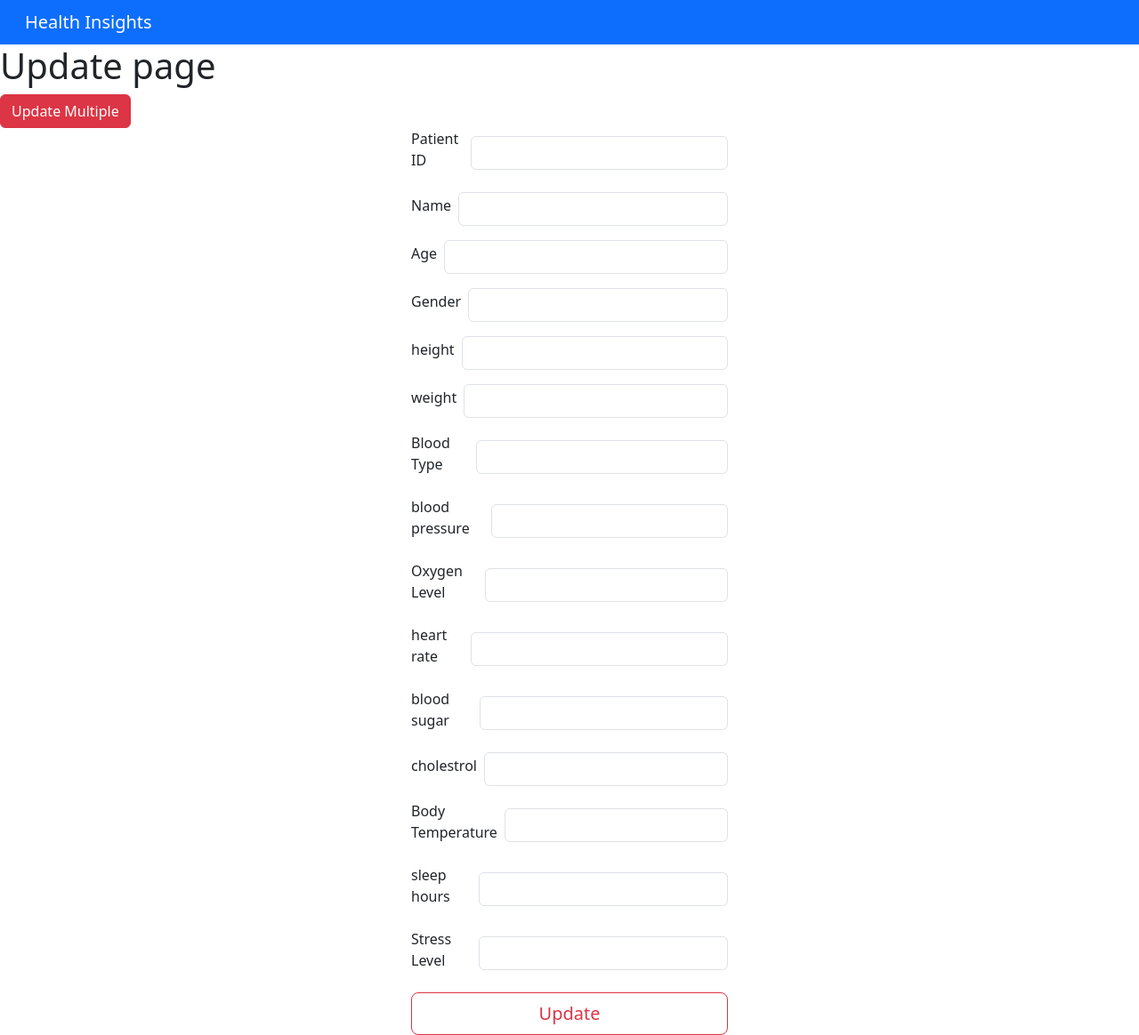
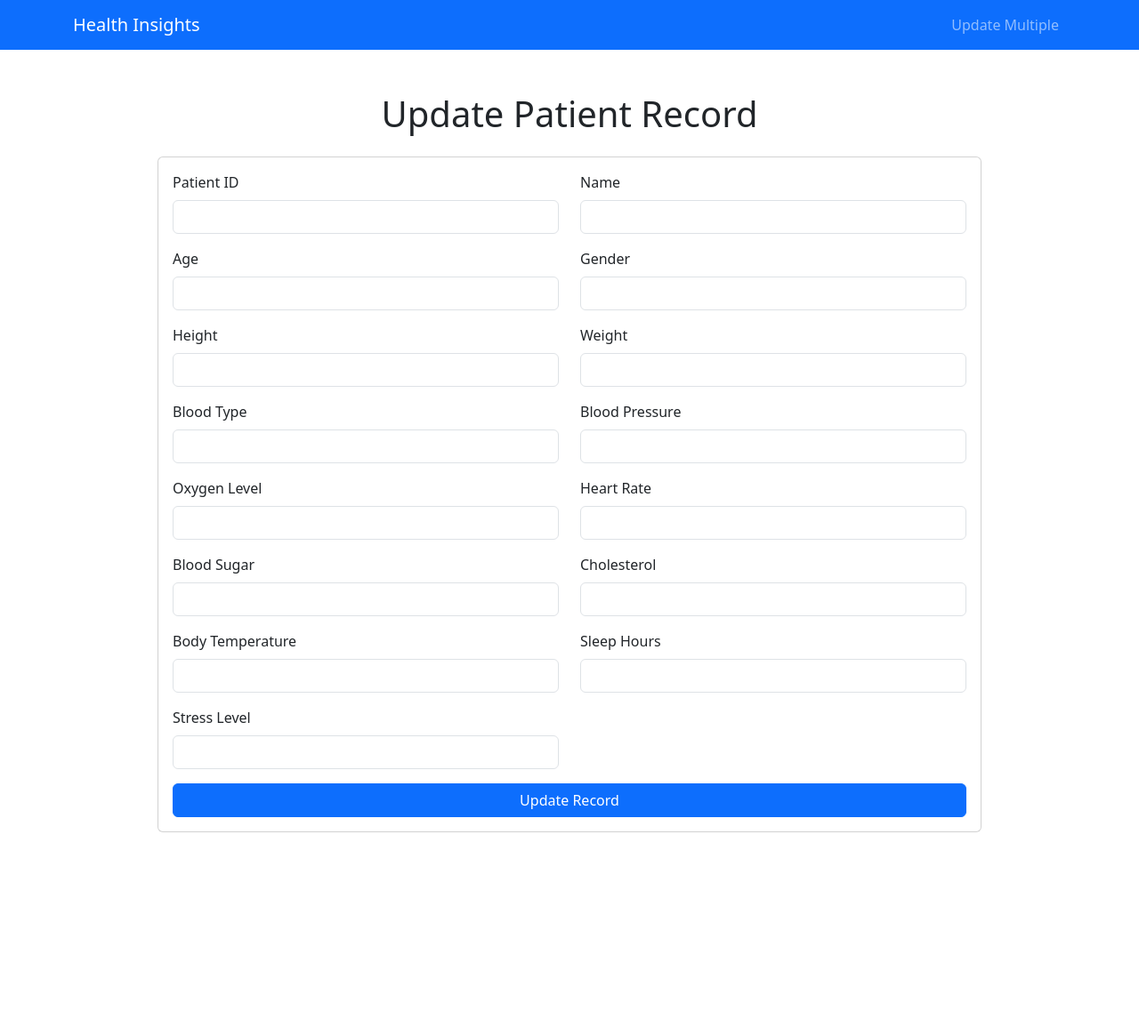
Before and after one commit to jaivalupadhyay/dsci551-project, a Django app: page /update/ in a window 1280 px wide. Shown: the whole page at 89% size. After the commit the page ends 936 px from the top, so only its background shows below. Run offline with Django 3.2, Linux system fonts and the light colour scheme.

Commit message:
FRONTEND DONE-1

```diff
--- a/health_insights/insights/templates/insights/update.html
+++ b/health_insights/insights/templates/insights/update.html
@@ -3,115 +3,120 @@
 <head>
     <meta charset="utf-8">
     <meta name="viewport" content="width=device-width, initial-scale=1">
-    <title>Bootstrap demo</title>
-    <link href="https://cdn.jsdelivr.net/npm/bootstrap@5.3.3/dist/css/bootstrap.min.css" rel="stylesheet" integrity="sha384-QWTKZyjpPEjISv5WaRU9OFeRpok6YctnYmDr5pNlyT2bRjXh0JMhjY6hW+ALEwIH" crossorigin="anonymous">
+    <title>Update Patient Record</title>
+    <link href="https://cdn.jsdelivr.net/npm/bootstrap@5.3.3/dist/css/bootstrap.min.css" rel="stylesheet">
 </head>
 <body>
 
-      <nav class="navbar bg-primary px-3" data-bs-theme="dark">
-        <!-- Navbar content -->
-        <div class="container-fluid">
-            <a href="{% url 'home' %}" class="navbar-brand mb-0 h1">
-                <span>Health Insights</span>
-            </a>
+<nav class="navbar navbar-expand-lg navbar-dark bg-primary">
+    <div class="container">
+        <a href="{% url 'home' %}" class="navbar-brand">Health Insights</a>
+        <div class="navbar-nav">
+            <a href="{% url 'update_multiple' %}" class="nav-item nav-link">Update Multiple</a>
+        </div>
+    </div>
+</nav>
 
+<div class="container mt-5">
+    <h1 class="text-center mb-4">Update Patient Record</h1>
+    <div class="row justify-content-center">
+        <div class="col-md-10">
+            <div class="card">
+                <div class="card-body">
+                    <form method="post" class="needs-validation" novalidate>
+                        {% csrf_token %}
+                        <div class="row">
+                            <div class="col-md-6 mb-3">
+                                <label for="patient_id" class="form-label">Patient ID</label>
+                                <input type="text" class="form-control" id="patient_id" name="patient_id" required>
+                            </div>
+                            <div class="col-md-6 mb-3">
+                                <label for="name" class="form-label">Name</label>
+                                <input type="text" class="form-control" id="name" name="name">
+                            </div>
                         </div>
 
-    </nav>
-
-  <h1>Update page</h1>
-
-      <a href="{% url 'update_multiple' %}" class="btn btn-danger">Update Multiple</a>
-
-<div class="container">
-  <div class="row justify-content-center">
-    <div class="col-md-4"> <!-- You can adjust 'md-6' to increase or decrease the form width -->
-      <form method="post">
-        {% csrf_token %}
-        <div class="mb-3 d-flex align-items-center">
-            <label class="form-label me-2">Patient ID</label>
-            <input type="text" class="form-control" id="id" name = "patient_id" required>
+                        <div class="row">
+                            <div class="col-md-6 mb-3">
+                                <label for="age" class="form-label">Age</label>
+                                <input type="text" class="form-control" id="age" name="age">
+                            </div>
+                            <div class="col-md-6 mb-3">
+                                <label for="gender" class="form-label">Gender</label>
+                                <input type="text" class="form-control" id="gender" name="gender">
+                            </div>
                         </div>
 
-          <div class="mb-3 d-flex align-items-center">
-            <label class="form-label me-2">Name</label>
-            <input type="text" class="form-control" id="name" name = "name">
+                        <div class="row">
+                            <div class="col-md-6 mb-3">
+                                <label for="height" class="form-label">Height</label>
+                                <input type="text" class="form-control" id="height" name="height">
+                            </div>
+                            <div class="col-md-6 mb-3">
+                                <label for="weight" class="form-label">Weight</label>
+                                <input type="text" class="form-control" id="weight" name="weight">
+                            </div>
                         </div>
 
-          <div class="mb-3 d-flex align-items-center">
-            <label class="form-label me-2">Age</label>
-            <input type="text" class="form-control" id="age" name = "age">
+                        <div class="row">
+                            <div class="col-md-6 mb-3">
+                                <label for="blood_type" class="form-label">Blood Type</label>
+                                <input type="text" class="form-control" id="blood_type" name="blood_type">
+                            </div>
+                            <div class="col-md-6 mb-3">
+                                <label for="blood_pressure" class="form-label">Blood Pressure</label>
+                                <input type="text" class="form-control" id="blood_pressure" name="blood_pressure">
+                            </div>
                         </div>
 
-          <div class="mb-3 d-flex align-items-center">
-            <label class="form-label me-2">Gender</label>
-            <input type="text" class="form-control" id="gender" name = "gender">
+                        <div class="row">
+                            <div class="col-md-6 mb-3">
+                                <label for="oxygen_level" class="form-label">Oxygen Level</label>
+                                <input type="text" class="form-control" id="oxygen_level" name="oxygen_level">
+                            </div>
+                            <div class="col-md-6 mb-3">
+                                <label for="heart_rate" class="form-label">Heart Rate</label>
+                                <input type="text" class="form-control" id="heart_rate" name="heart_rate">
+                            </div>
                         </div>
 
-          <div class="mb-3 d-flex align-items-center">
-            <label class="form-label me-2">height</label>
-            <input type="text" class="form-control" id="height" name = "height">
+                        <div class="row">
+                            <div class="col-md-6 mb-3">
+                                <label for="blood_sugar" class="form-label">Blood Sugar</label>
+                                <input type="text" class="form-control" id="blood_sugar" name="blood_sugar">
+                            </div>
+                            <div class="col-md-6 mb-3">
+                                <label for="cholestrol" class="form-label">Cholesterol</label>
+                                <input type="text" class="form-control" id="cholestrol" name="cholestrol">
+                            </div>
                         </div>
 
-          <div class="mb-3 d-flex align-items-center">
-            <label class="form-label me-2">weight</label>
-            <input type="text" class="form-control" id="weight" name = "weight">
+                        <div class="row">
+                            <div class="col-md-6 mb-3">
+                                <label for="body_temperature" class="form-label">Body Temperature</label>
+                                <input type="text" class="form-control" id="body_temperature" name="body_temperature">
+                            </div>
+                            <div class="col-md-6 mb-3">
+                                <label for="sleep_hours" class="form-label">Sleep Hours</label>
+                                <input type="text" class="form-control" id="sleep_hours" name="sleep_hours">
+                            </div>
                         </div>
 
-          <div class="mb-3 d-flex align-items-center">
-            <label class="form-label me-2">Blood Type</label>
-            <input type="text" class="form-control" id="blood_type" name = "blood_type">
+                        <div class="row">
+                            <div class="col-md-6 mb-3">
+                                <label for="stress_level" class="form-label">Stress Level</label>
+                                <input type="text" class="form-control" id="stress_level" name="stress_level">
+                            </div>
                         </div>
 
-          <div class="mb-3 d-flex align-items-center">
-            <label class="form-label me-2">blood pressure</label>
-            <input type="text" class="form-control" id="blood_pressure" name = "blood_pressure">
+                        <button type="submit" class="btn btn-primary w-100">Update Record</button>
+                    </form>
                 </div>
-
-          <div class="mb-3 d-flex align-items-center">
-            <label class="form-label me-2">Oxygen Level</label>
-            <input type="text" class="form-control" id="oxygen_level" name = "oxygen_level">
             </div>
-
-          <div class="mb-3 d-flex align-items-center">
-            <label class="form-label me-2">heart rate</label>
-            <input type="text" class="form-control" id="heart_rate" name = "heart_rate">
         </div>
-
-          <div class="mb-3 d-flex align-items-center">
-            <label class="form-label me-2">blood sugar</label>
-            <input type="text" class="form-control" id="blood_sugar" name = "blood_sugar">
     </div>
-
-
-          <div class="mb-3 d-flex align-items-center">
-            <label class="form-label me-2">cholestrol</label>
-            <input type="text" class="form-control" id="cholestrol" name = "cholestrol">
 </div>
-
-          <div class="mb-3 d-flex align-items-center">
-            <label class="form-label me-2">Body Temperature</label>
-            <input type="text" class="form-control" id="body_temperature" name = "body_temperature">
-        </div>
-
-          <div class="mb-3 d-flex align-items-center">
-            <label class="form-label me-2">sleep hours</label>
-            <input type="text" class="form-control" id="sleep_hours" name = "sleep_hours">
-        </div>
-
-          <div class="mb-3 d-flex align-items-center">
-            <label class="form-label me-2">Stress Level</label>
-            <input type="text" class="form-control" id="stress_level" name = "stress_level">
-        </div>
-
-
-
-        <button type="submit" class=" col-md-12 btn btn-outline-danger btn-lg">Update</button>
-      </form>
-
 
 <script src="https://cdn.jsdelivr.net/npm/bootstrap@5.3.3/dist/js/bootstrap.bundle.min.js" integrity="sha384-YvpcrYf0tY3lHB60NNkmXc5s9fDVZLESaAA55NDzOxhy9GkcIdslK1eN7N6jIeHz" crossorigin="anonymous"></script>
 </body>
-
-
 </html>
```
Also changed, not shown: health_insights/insights/templates/insights/delete.html (+53 -20 lines), health_insights/insights/templates/insights/update_multiple.html (+33 -26 lines). Lines whose indentation alone changed are shown as unchanged.
